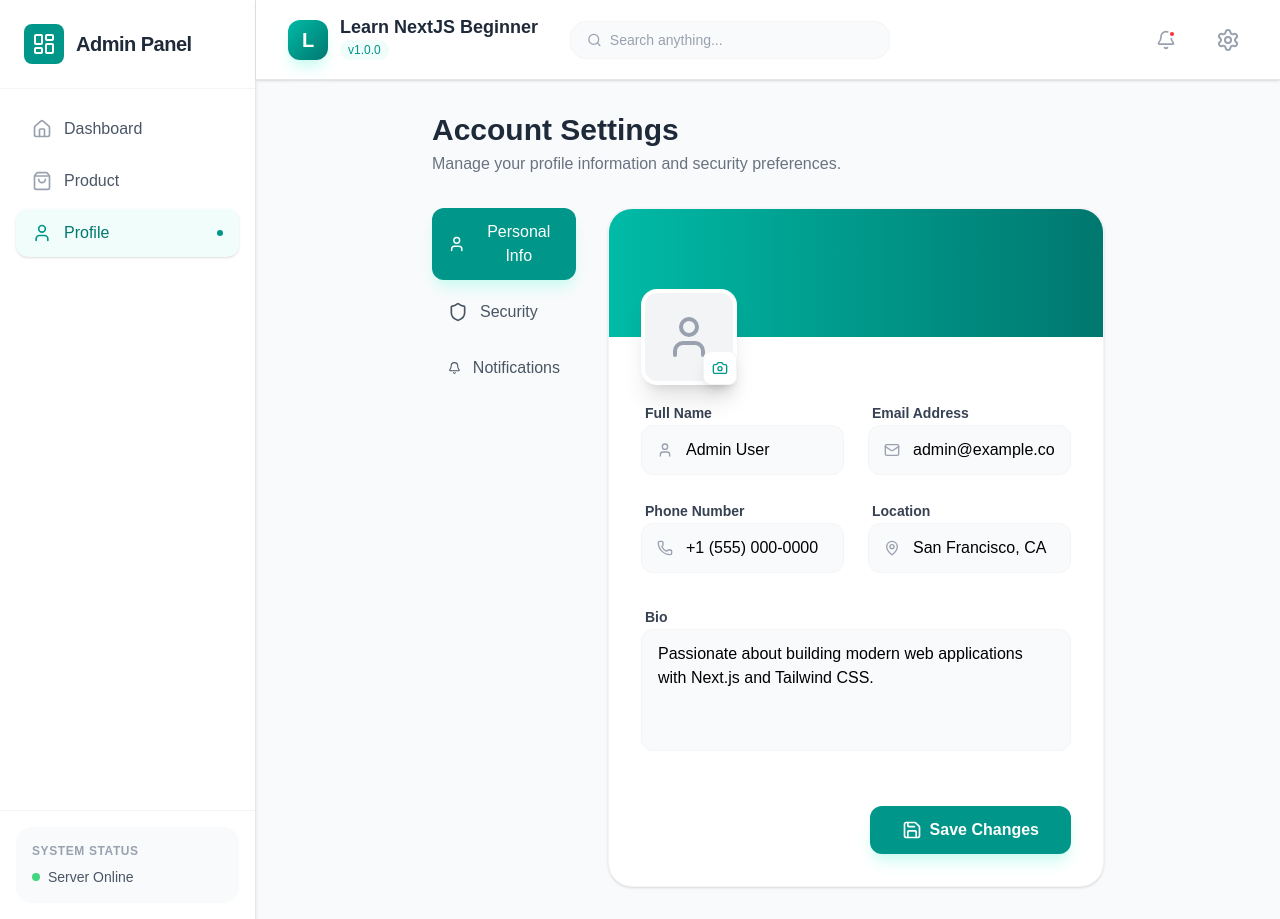
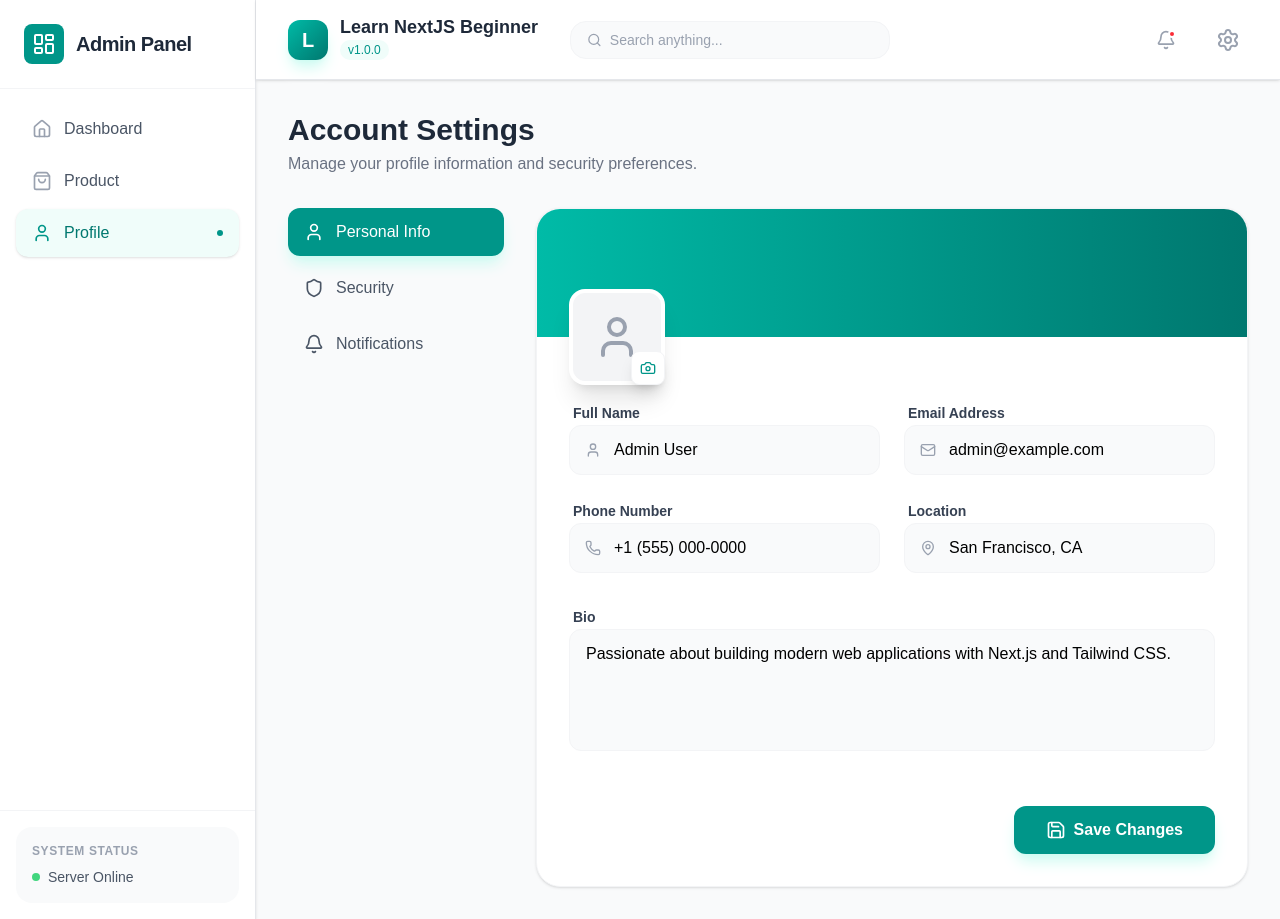
Before and after one commit to huevangxp/next-beginner, a Next.js app: page /profile in a window 1280 px wide. Built offline with nearby package versions, Linux system fonts and the light colour scheme.

Commit message:
commit Thu 12/18/2025  9:09:37.11

```diff
--- a/app/profile/page.tsx
+++ b/app/profile/page.tsx
@@ -24,7 +24,7 @@
   ];
 
   return (
-    <div className="max-w-2xl mx-auto space-y-8">
+    <div className="max-w-10xl mx-auto space-y-8">
       {/* Header */}
       <div>
         <h1 className="text-3xl font-bold text-gray-800">Account Settings</h1>
```
